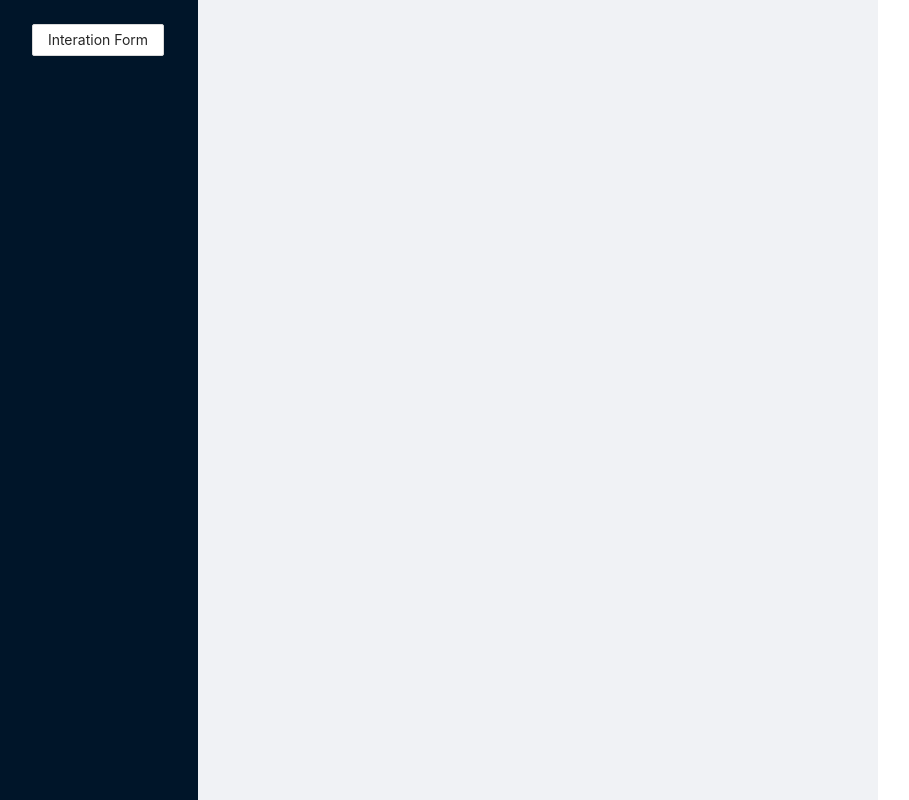
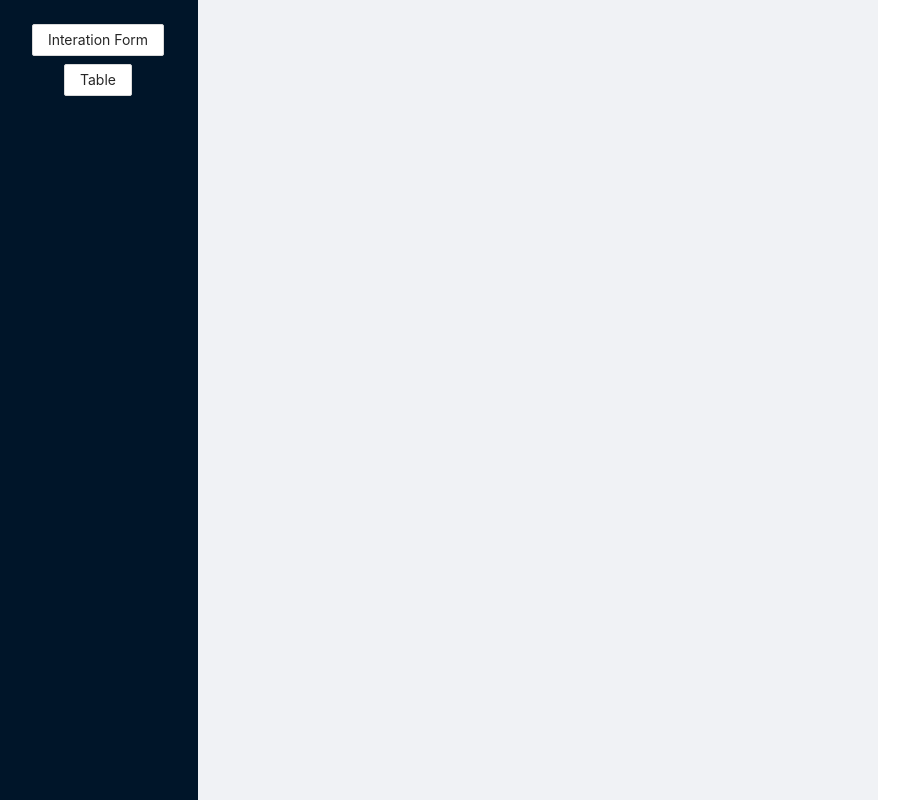
Before and after one commit to Rangocold/rango-low-code, a React (Vite) app: page / in a window 1280 px wide. Shown: the whole page, without its empty margins (2-911 px from the left). Built offline with nearby package versions, Linux system fonts and the light colour scheme.

Commit message:
stash table

```diff
--- a/src/Toolbar/consts.ts
+++ b/src/Toolbar/consts.ts
@@ -10,6 +10,7 @@ export enum ComponentTypes {
   button,
   interationForm,
   componentSelection,
+  integrationTable,
 }
 
 export const DefaultComponentMap: Record<ComponentTypes, ComponentProps> = {
@@ -92,6 +93,10 @@ export const ComponentOptions = [
     label: 'Array Selection',
     value: ComponentTypes.componentSelection,
   },
+  {
+    label: 'Table',
+    value: ComponentTypes.integrationTable,
+  },
 ];
 
 export const BasicInputTypes = [
@@ -105,3 +110,12 @@ export const BasicInputTypes = [
 export const BasicInputOptions = ComponentOptions.filter((option) =>
   BasicInputTypes.includes(option.value)
 );
+
+export const ToolbarOptionsTypes = [
+  ComponentTypes.interationForm,
+  ComponentTypes.integrationTable,
+];
+
+export const ToolbarOptions = ComponentOptions.filter((option) =>
+  ToolbarOptionsTypes.includes(option.value)
+);
--- a/src/Toolbar/index.tsx
+++ b/src/Toolbar/index.tsx
@@ -1,6 +1,6 @@
 import React from 'react';
 import { Layout, Button, Row, Col, Space } from 'antd';
-import { ComponentOptions } from './consts';
+import { ComponentOptions, ToolbarOptions } from './consts';
 import type { ToolbarProps } from './types';
 import { Width100Percent } from '../consts';
 import style from './style.module.css';
@@ -10,7 +10,7 @@ export default function Toolbar(props: ToolbarProps) {
     <Layout.Sider className={style['left_side_bar']} theme='dark'>
       <div style={{ height: '24px' }} />
       <Space direction='vertical' style={{ justifyContent: 'center', width: '100%' }} align='center'>
-        {([ComponentOptions[0]]).map((option) => {
+        {(ToolbarOptions).map((option) => {
           return (
             <Button
               style={Width100Percent}
```
Also changed, not shown: src/types.ts (+22 -1 lines).
